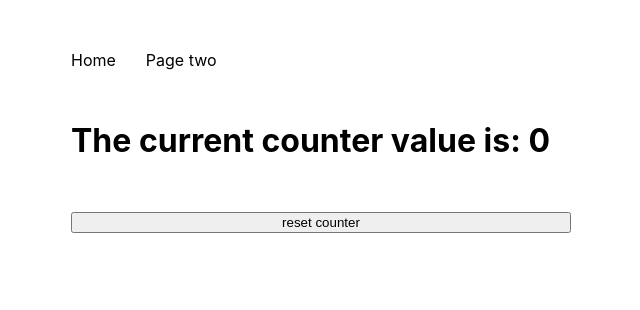
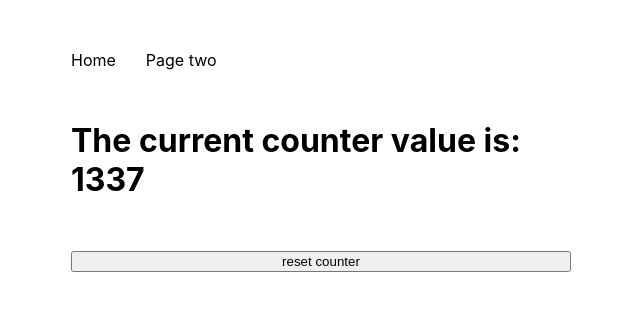
Before and after one commit to F-Kirchhoff/demo-zustand, a Next.js app: page /pagetwo in a window 1280 px wide. Shown: the top 310 px of the page, without its empty margins (319-959 px from the left). Built offline with nearby package versions, Linux system fonts and the light colour scheme.

Commit message:
add solution

```diff
--- /dev/null
+++ b/hooks/createWithLocalStorage.js
@@ -0,0 +1,24 @@
+import { useEffect, useState } from "react";
+import { create } from "zustand";
+import { persist } from "zustand/middleware";
+
+function createWithLocalStorage(config, localStorageKey) {
+  // to prevent a hydration error a initial dummy store needs to be used
+  // after hydration switch to the persisted store
+  const useInitialStore = create(config);
+  const usePersistedStore = create(persist(config, { name: localStorageKey }));
+
+  function useStore(selector, compare) {
+    // use a state that switches to true after hydration
+    const [hasHydrated, setHasHydrated] = useState(false);
+    useEffect(() => setHasHydrated(true), []);
+
+    const store = usePersistedStore(selector, compare);
+    const initialStore = useInitialStore(selector, compare);
+
+    return hasHydrated ? store : initialStore;
+  }
+
+  return useStore;
+}
+export default createWithLocalStorage;
--- /dev/null
+++ b/hooks/useStore.js
@@ -0,0 +1,57 @@
+import { create } from "zustand";
+import createWithLocalStorage from "./createWithLocalStorage";
+
+// This is the structure of how we constructed our store.
+/*
+const config = () => {
+
+  const initialState = {
+    state1: ...,
+    state2: ...,
+    handleState1: () => {...}
+    ...
+  }
+
+  return initialState
+}
+
+const useStore = create(config) <- config === callback function
+*/
+
+// However, in the zustand docs the config and initialState are not saved as constants but are written inline, i.e. directly where they are used:
+
+const useStore = create((set) => {
+  // our config is this callback function
+  return {
+    // this return value is our initialState
+    counter: 1337,
+    x: 0, // these are other states, but we don't use them in the app
+    y: 1, //
+    resetCounter: () => {
+      //set counter to 0
+      set((currentState) => {
+        return {
+          counter: 0,
+        };
+      });
+    },
+    incrementCounter: () => {
+      set((currentState) => {
+        const newCounterValue = currentState.counter + 1;
+        return {
+          counter: newCounterValue,
+        };
+      });
+    },
+    decrementCounter: () => {
+      set((state) => {
+        const newCounter = state.counter - 1;
+        return {
+          counter: newCounter,
+        };
+      });
+    },
+  };
+});
+
+export default useStore;
--- a/package.json
+++ b/package.json
@@ -12,7 +12,8 @@
     "next": "13.1.6",
     "react": "18.2.0",
     "react-dom": "18.2.0",
-    "styled-components": "^5.3.6"
+    "styled-components": "^5.3.6",
+    "zustand": "^4.3.2"
   },
   "devDependencies": {
     "eslint": "8.33.0",
--- a/pages/_app.js
+++ b/pages/_app.js
@@ -3,27 +3,11 @@ import Layout from "../components/Layout";
 import GlobalStyle from "../styles";
 
 function MyApp({ Component, pageProps }) {
-  const [counter, setCounter] = useState(0);
-  function decrementCounter() {
-    setCounter(counter - 1);
-  }
-  function incrementCounter() {
-    setCounter(counter + 1);
-  }
-  function resetCounter() {
-    setCounter(0);
-  }
   return (
     <>
       <GlobalStyle />
       <Layout>
-        <Component
-          {...pageProps}
-          counter={counter}
-          incrementCounter={incrementCounter}
-          decrementCounter={decrementCounter}
-          resetCounter={resetCounter}
-        />
+        <Component {...pageProps} />
       </Layout>
     </>
   );
--- a/pages/pagetwo.js
+++ b/pages/pagetwo.js
@@ -1,4 +1,9 @@
-export default function Page({ counter, resetCounter }) {
+import useStore from "../hooks/useStore";
+
+export default function Page() {
+  const counter = useStore((state) => state.counter);
+  const resetCounter = useStore((state) => state.resetCounter);
+
   return (
     <>
       <h1>The current counter value is: {counter}</h1>
```
Also changed, not shown: components/Counter.js (+5 -5 lines), components/Layer1.js (+2 -10 lines), components/Layer2.js (+2 -10 lines), components/Layer3.js (+2 -10 lines), 1 other file (tests, documents, lock files or other folders).
